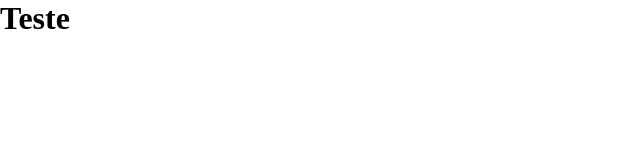
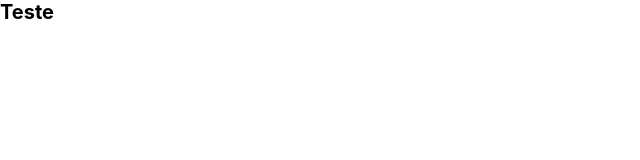
Before and after one commit to jjunior96/github-search-repository, a Next.js app: page / in a window 1280 px wide. Shown: the top 160 px of the page, without its empty margins (0-640 px from the left). Built offline with nearby package versions, Linux system fonts and the light colour scheme.

Commit message:
chore: add new styles into project

```diff
--- a/src/styles/global.ts
+++ b/src/styles/global.ts
@@ -7,8 +7,16 @@
     box-sizing: border-box;
   }
 
+  html {
+    font-size: 62.5%;
+  }
+
+  html, body, #__next {
+    height: 100%;
+  }
+
   body {
-
+    font-family: -apple-system, BlinkMacSystemFont, 'Segoe UI', Roboto, Oxygen, Ubuntu, Cantarell, 'Open Sans', 'Helvetica Neue', sans-serif;
   }
 
   button {
```
